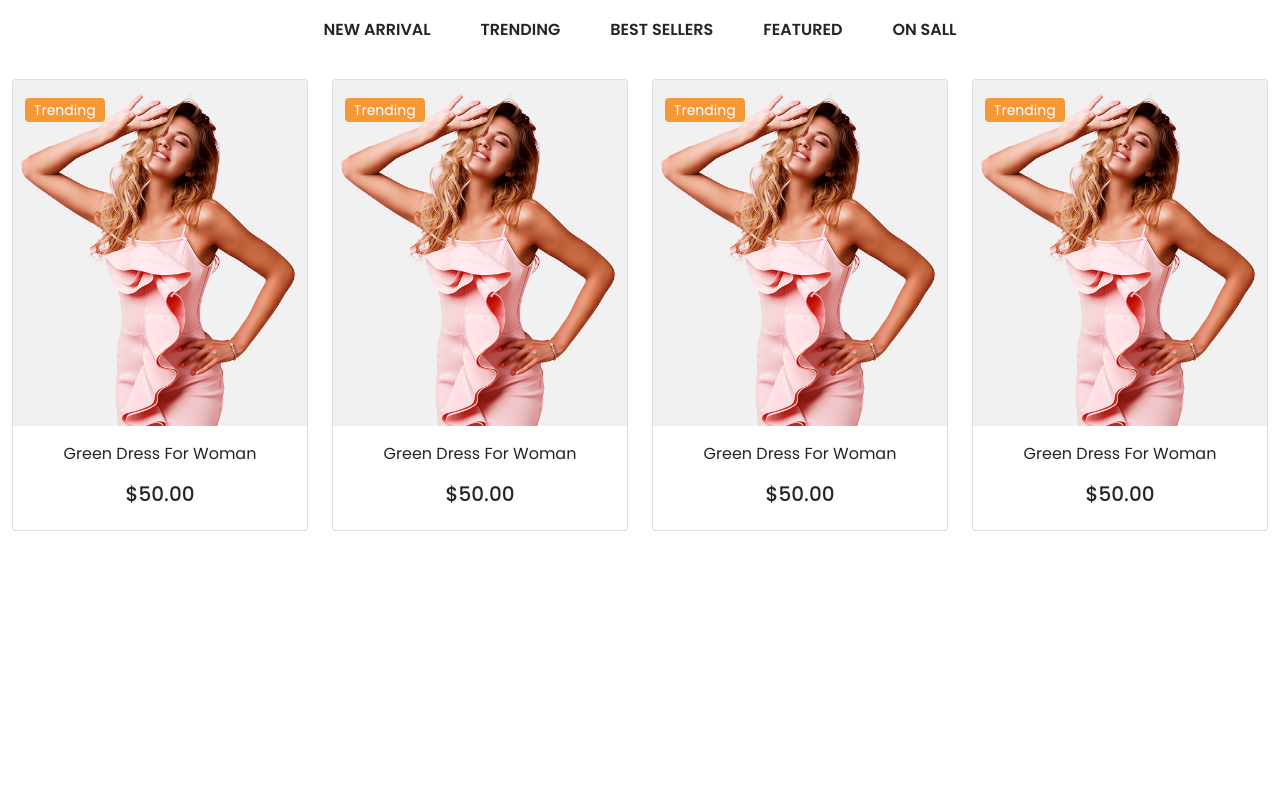
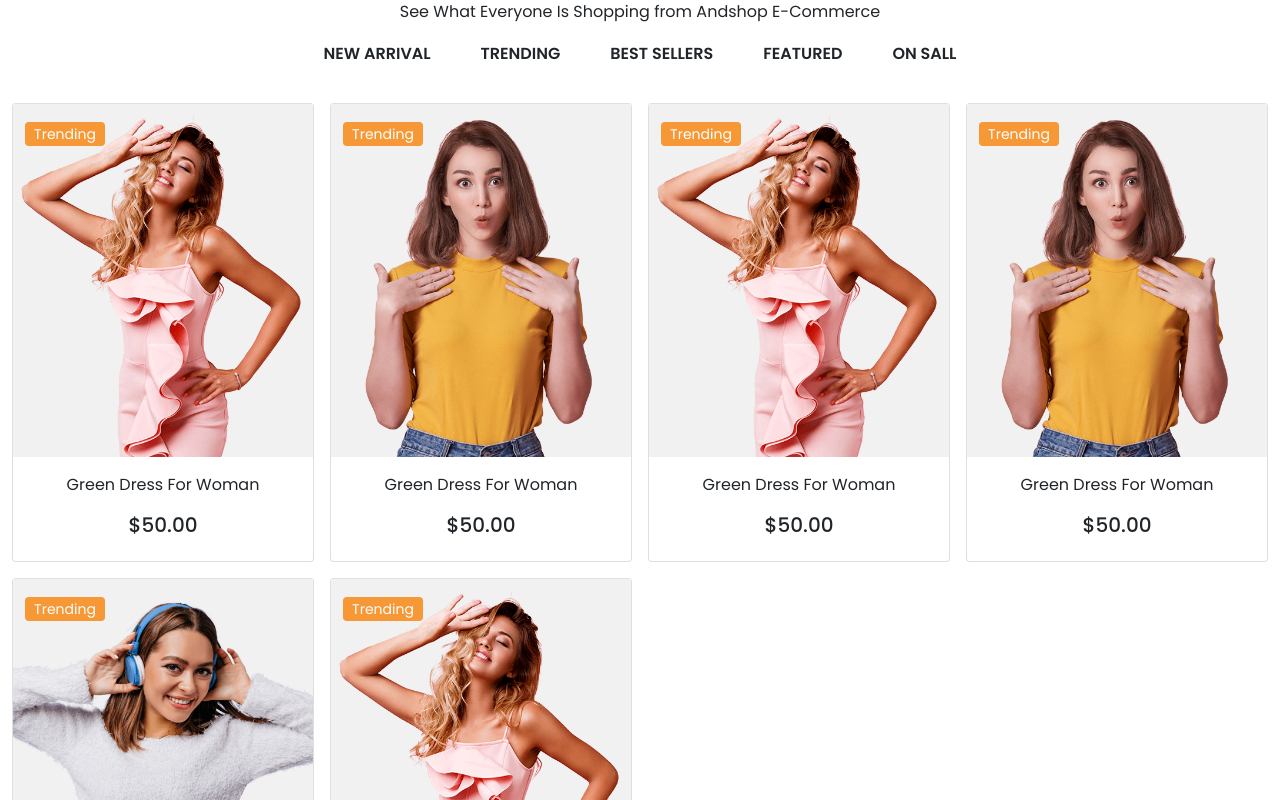
Before and after one commit to kakon-ray/AND-SHOP, a React (Create React App) app: page / in a window 1280 px wide. Shown: the part 1400-2200 px from the top of the page. Before the commit the page ends 1931 px from the top, so only its background shows below. Built offline with nearby package versions, Linux system fonts and the light colour scheme.

Commit message:
hot section design completed

```diff
--- a/src/component/HotProducts/HotProducts.js
+++ b/src/component/HotProducts/HotProducts.js
@@ -1,9 +1,13 @@
 import React from "react";
 import ShopCard from "../ShopCard.js/ShopCard";
 import "./HotProducts.css";
+
+import img from "../../assets/Hot/product1.7190443a.png";
+import img1 from "../../assets/Hot/product3.1d2f5e96 (2).png";
+import img2 from "../../assets/Hot/product6.f19b14e6.png";
 const HotProducts = () => {
   return (
-    <div id="hot-products" className="container-fluid mt-5">
+    <div id="hot-products" className="container-fluid mt-5 py-4">
       <div className="mx-auto text-center">
         <h1>Hot Products</h1>
         <p className="pt-0 mt-0">
@@ -20,11 +24,49 @@ const HotProducts = () => {
         </ul>
       </div>
 
-      <div className="row">
-        <ShopCard />
-        <ShopCard />
-        <ShopCard />
-        <ShopCard />
+      <div className="row g-3">
+        <ShopCard
+          position="Trending"
+          title="Green Dress For Woman"
+          price="$50.00"
+          img={img}
+          img1={img1}
+        />
+        <ShopCard
+          position="Trending"
+          title="Green Dress For Woman"
+          price="$50.00"
+          img={img2}
+          img1={img1}
+        />
+        <ShopCard
+          position="Trending"
+          title="Green Dress For Woman"
+          price="$50.00"
+          img={img}
+          img1={img1}
+        />
+        <ShopCard
+          position="Trending"
+          title="Green Dress For Woman"
+          price="$50.00"
+          img={img2}
+          img1={img1}
+        />
+        <ShopCard
+          position="Trending"
+          title="Green Dress For Woman"
+          price="$50.00"
+          img={img1}
+          img1={img2}
+        />
+        <ShopCard
+          position="Trending"
+          title="Green Dress For Woman"
+          price="$50.00"
+          img={img}
+          img1={img1}
+        />
       </div>
     </div>
   );
--- a/src/component/ShopCard.js/ShopCard.css
+++ b/src/component/ShopCard.js/ShopCard.css
@@ -53,8 +53,8 @@
 .overly-content-icon {
   opacity: 0;
   position: absolute;
-  top: 20%;
-  left: 80%;
+  top: 10%;
+  left: 76%;
   transition: opacity 1s;
 }
 .card-container:hover .overly-content-icon {
@@ -71,3 +71,10 @@
   background-color: #f07a04;
   color: aliceblue;
 }
+#heart {
+  opacity: 1;
+  display: block;
+}
+.overly-content-icon .heart {
+  opacity: 1;
+}
--- a/src/component/ShopCard.js/ShopCard.js
+++ b/src/component/ShopCard.js/ShopCard.js
@@ -7,14 +7,12 @@ import "./ShopCard.css";
 
 import { ViewListIcon } from "@heroicons/react/solid";
 import { SwitchHorizontalIcon } from "@heroicons/react/solid";
+import { HeartIcon } from "@heroicons/react/solid";
 
-const ShopCard = () => {
+const ShopCard = ({ position, title, price, img, img1 }) => {
   return (
     <div className="col-md-3" id="shop-card">
       <Card className="card-container">
-        {/* <div className="heart-container">
-          <SwitchHorizontalIcon className="h-5 w-5 text-light-500 badge my-3" />
-        </div> */}
         <div className="img-container">
           <img src={img} className="img-fluid" />
 
@@ -22,11 +20,11 @@ const ShopCard = () => {
         </div>
 
         <Card.Body className="text-center">
-          <Card.Text>Green Dress For Woman</Card.Text>
-          <h5>$50.00</h5>
+          <Card.Text>{title}</Card.Text>
+          <h5>{price}</h5>
         </Card.Body>
         <span className="badge-container p-0">
-          <span class="badge">Trending</span>
+          <span class="badge">{position}</span>
         </span>
 
         <div className="overly-container">
@@ -34,8 +32,12 @@ const ShopCard = () => {
             Add to Cart
           </button>
           <div className="overly-content-icon">
-            <ViewListIcon className="h-5 w-5 text-light-500 badge my-3" />
-            <SwitchHorizontalIcon className="h-5 w-5 text-light-500 badge my-3" />
+            <HeartIcon
+              className="h-7 w-7 text-light-500 badge my-3 heart"
+              id="heart"
+            />
+            <ViewListIcon className="h-7 w-7 text-light-500 badge my-3" />
+            <SwitchHorizontalIcon className="h-7 w-7 text-light-500 badge my-3" />
           </div>
         </div>
       </Card>
```
